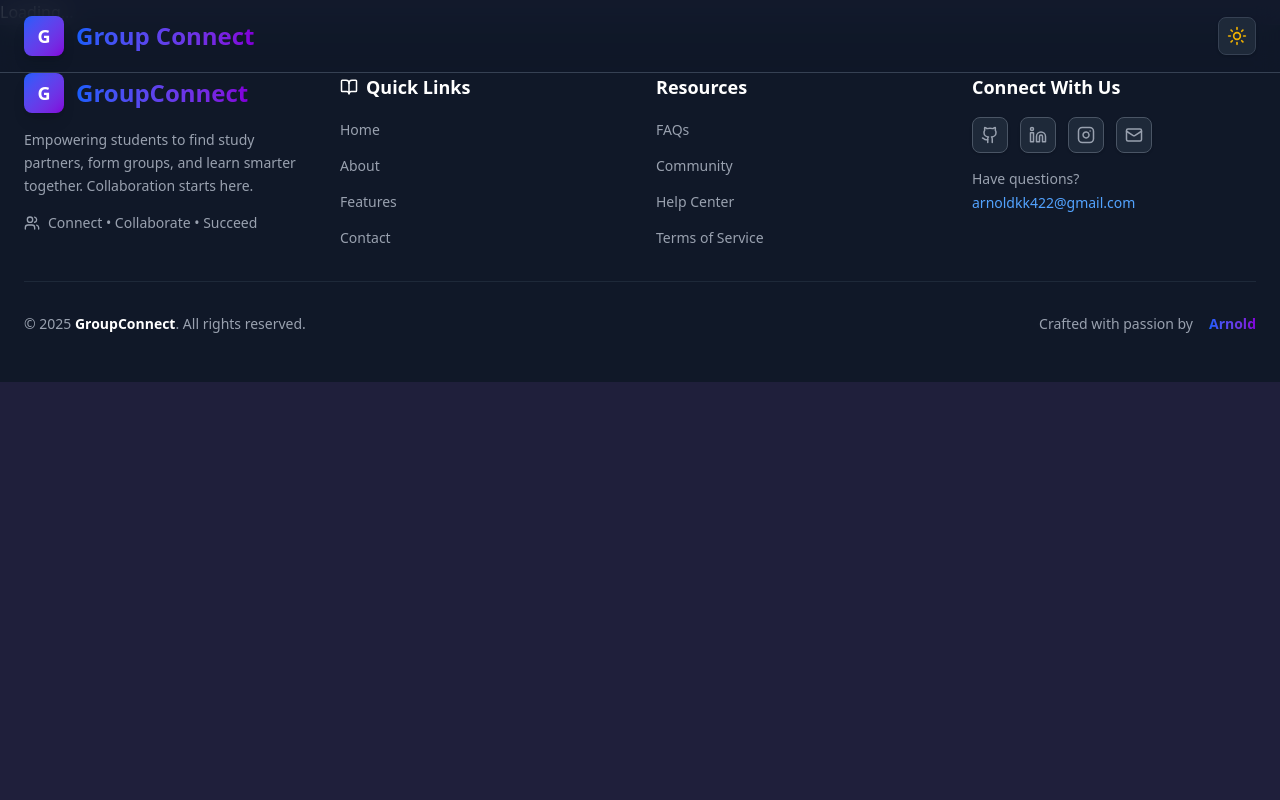
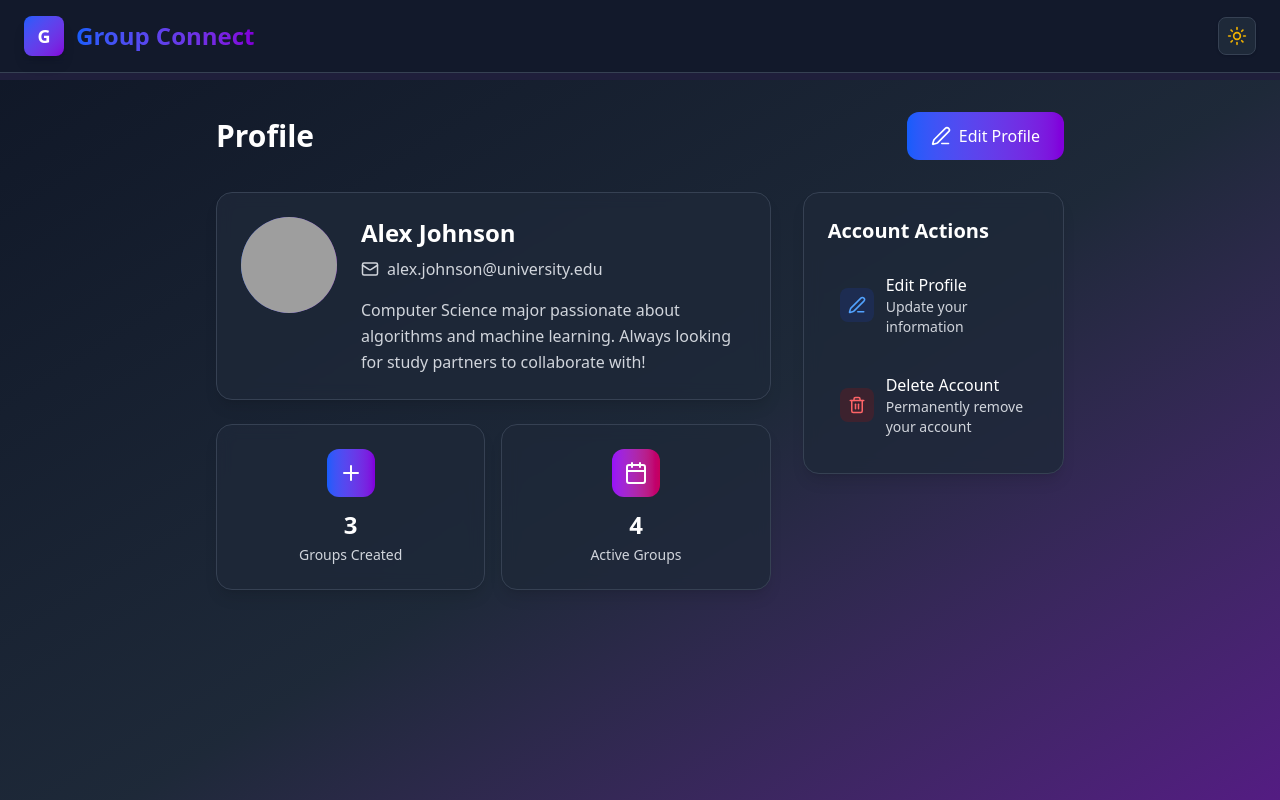
Before and after one commit to nianod/Group-connect, a React (Vite) app in the folder Clients/: page /profile in a window 1280 px wide. Shown: the top 800 px of the page. Built offline with nearby package versions, Linux system fonts and the light colour scheme; grey boxes are pictures that could not be loaded.

Commit message:
rollback

```diff
--- a/Clients/src/UI/Profile.tsx
+++ b/Clients/src/UI/Profile.tsx
@@ -1,58 +1,37 @@
-import React, { useState, useEffect } from "react";
-import {
-  Mail, Edit3, Camera, Save, X, Trash2, Plus, Calendar
-} from "lucide-react";
-import axios from "axios";
-import md5 from "md5";
+import React, { useState } from 'react';
+import { Mail, Edit3,Camera, Save, X, Trash2, Plus, Calendar } from 'lucide-react';
+import md5 from "md5"
 
-interface User {
-  name: string;
-  email: string;
-  bio?: string;
-  avatar?: string | null;
-}
+const Profile = () => {
+  const [isEditing, setIsEditing] = useState(false);
+  const [showDeleteConfirm, setShowDeleteConfirm] = useState(false);
+  const [user, setUser] = useState({
+    name: "Alex Johnson",
+    email: "alex.johnson@university.edu",
+    role: "Student",
+    university: "University of California",
+    bio: "Computer Science major passionate about algorithms and machine learning. Always looking for study partners to collaborate with!",
+    avatar: null
+  });
+
+
 
 const getGravatar = (email: string) => {
   const hash = md5(email.trim().toLowerCase());
   return `https://www.gravatar.com/avatar/${hash}?d=identicon&s=200`;
 };
 
-const Profile = () => {
-  const [user, setUser] = useState<User | null>(null);
-  const [editedUser, setEditedUser] = useState<User | null>(null);
-  const [isEditing, setIsEditing] = useState(false);
-  const [showDeleteConfirm, setShowDeleteConfirm] = useState(false);
+
+  const [editedUser, setEditedUser] = useState(user);
 
   const groupStats = [
     { icon: Plus, label: "Groups Created", value: "3", color: "from-blue-600 to-purple-700" },
     { icon: Calendar, label: "Active Groups", value: "4", color: "from-purple-600 to-pink-700" },
   ];
 
-  // Fetch user data from backend
-  useEffect(() => {
-    const fetchUser = async () => {
-      const token = localStorage.getItem("token");
-      if (!token) return;
-
-      try {
-        const res = await axios.get("http://localhost:8000/user/me", {
-          headers: { Authorization: `Bearer ${token}` },
-        });
-        setUser(res.data);
-        setEditedUser(res.data);
-      } catch (err) {
-        console.error(err);
-      }
-    };
-    fetchUser();
-  }, []);
-
-  if (!user || !editedUser) return <p>Loading...</p>;
-
   const handleSave = () => {
     setUser(editedUser);
     setIsEditing(false);
-    // TODO: send editedUser to backend for updating
   };
 
   const handleCancel = () => {
@@ -72,9 +51,9 @@ const Profile = () => {
   };
 
   const handleDeleteAccount = () => {
+    // Add account deletion logic here
     console.log("Account deletion requested");
     setShowDeleteConfirm(false);
-    // TODO: call backend API to delete account
   };
 
   return (
@@ -86,7 +65,7 @@ const Profile = () => {
           {!isEditing ? (
             <button
               onClick={() => setIsEditing(true)}
-              className="flex items-center gap-2 bg-gradient-to-r from-blue-600 to-purple-700 text-white px-6 py-3 rounded-xl hover:from-blue-700 hover:to-purple-800 transition-all duration-200 transform hover:scale-105"
+              className="flex cursor-pointer items-center gap-2 bg-gradient-to-r from-blue-600 to-purple-700 text-white px-6 py-3 rounded-xl hover:from-blue-700 hover:to-purple-800 transition-all duration-200 transform hover:scale-105"
             >
               <Edit3 size={20} />
               Edit Profile
@@ -95,14 +74,14 @@ const Profile = () => {
             <div className="flex gap-3">
               <button
                 onClick={handleCancel}
-                className="flex items-center gap-2 border border-gray-300 dark:border-gray-600 text-gray-700 dark:text-gray-300 px-6 py-3 rounded-xl hover:border-red-500 dark:hover:border-red-400 transition-colors"
+                className="flex cursor-pointer items-center gap-2 border border-gray-300 dark:border-gray-600 text-gray-700 dark:text-gray-300 px-6 py-3 rounded-xl hover:border-red-500 dark:hover:border-red-400 transition-colors"
               >
                 <X size={20} />
                 Cancel
               </button>
               <button
                 onClick={handleSave}
-                className="flex items-center gap-2 bg-gradient-to-r from-green-600 to-blue-700 text-white px-6 py-3 rounded-xl hover:from-green-700 hover:to-blue-800 transition-all duration-200 transform hover:scale-105"
+                className="flex items-center cursor-pointer gap-2 bg-gradient-to-r from-green-600 to-blue-700 text-white px-6 py-3 rounded-xl hover:from-green-700 hover:to-blue-800 transition-all duration-200 transform hover:scale-105"
               >
                 <Save size={20} />
                 Save Changes
@@ -112,18 +91,20 @@ const Profile = () => {
         </div>
 
         <div className="grid grid-cols-1 lg:grid-cols-3 gap-8">
-          {/* Left Column */}
+          {/* Left Column - Profile Info */}
           <div className="lg:col-span-2 space-y-6">
+            {/* Profile Card */}
             <div className="bg-white/80 dark:bg-gray-800/80 backdrop-blur-sm rounded-2xl p-6 shadow-lg border border-gray-200 dark:border-gray-700">
               <div className="flex items-start gap-6">
-                {/* Avatar */}
+                {/* Avatar Section */}
                 <div className="relative">
                   <div className="w-24 h-24 bg-gradient-to-r from-blue-600 to-purple-700 rounded-full flex items-center justify-center text-white text-2xl font-bold">
                       <img
-                      src={editedUser.avatar || getGravatar(editedUser.email)}
-                      alt={editedUser.name}
+                        src={user.avatar || getGravatar(user.email)}
+                        alt={user.name}
                         className="w-full h-full rounded-full object-cover"
                       />
+
                   </div>
                   {isEditing && (
                     <label className="absolute bottom-0 right-0 bg-white dark:bg-gray-700 p-2 rounded-full shadow-lg cursor-pointer hover:scale-110 transition-transform duration-200">
@@ -142,73 +123,157 @@ const Profile = () => {
                 <div className="flex-1 space-y-4">
                   {isEditing ? (
                     <div className="space-y-4">
+                      <div>
+                        <label className="block text-sm font-medium text-gray-700 dark:text-gray-300 mb-2">
+                          Full Name
+                        </label>
                         <input
                           type="text"
                           value={editedUser.name}
                           onChange={(e) => setEditedUser({ ...editedUser, name: e.target.value })}
                           className="w-full px-4 py-2 bg-white dark:bg-gray-700 border border-gray-300 dark:border-gray-600 rounded-xl focus:outline-none focus:ring-2 focus:ring-blue-500 focus:border-transparent"
                         />
+                      </div>
+                      <div>
+                        <label className="block text-sm font-medium text-gray-700 dark:text-gray-300 mb-2">
+                          Email
+                        </label>
                         <input
                           type="email"
                           value={editedUser.email}
                           onChange={(e) => setEditedUser({ ...editedUser, email: e.target.value })}
                           className="w-full px-4 py-2 bg-white dark:bg-gray-700 border border-gray-300 dark:border-gray-600 rounded-xl focus:outline-none focus:ring-2 focus:ring-blue-500 focus:border-transparent"
                         />
+                      </div>
+                      <div>
+                        <label className="block text-sm font-medium text-gray-700 dark:text-gray-300 mb-2">
+                          Bio
+                        </label>
                         <textarea
-                        value={editedUser.bio || ""}
+                          value={editedUser.bio}
                           onChange={(e) => setEditedUser({ ...editedUser, bio: e.target.value })}
                           rows={3}
                           className="w-full px-4 py-2 bg-white dark:bg-gray-700 border border-gray-300 dark:border-gray-600 rounded-xl focus:outline-none focus:ring-2 focus:ring-blue-500 focus:border-transparent resize-none"
                         />
                       </div>
+                    </div>
                   ) : (
                     <div className="space-y-4">
-                      <h2 className="text-2xl font-bold text-gray-900 dark:text-white">{user.name}</h2>
-                      <div className="flex items-center gap-2 text-gray-600 dark:text-gray-300">
+                      <div>
+                        <h2 className="text-2xl font-bold text-gray-900 dark:text-white mb-2">
+                          {user.name}
+                        </h2>
+                        <div className="flex items-center gap-2 text-gray-600 dark:text-gray-300 mb-4">
                           <Mail size={18} />
                           <span>{user.email}</span>
                         </div>
-                      <p className="text-gray-600 dark:text-gray-300">{user.bio}</p>
+                        <p className="text-gray-600 dark:text-gray-300 leading-relaxed">
+                          {user.bio}
+                        </p>
+                      </div>
                     </div>
                   )}
                 </div>
               </div>
             </div>
+
+            {/* Group Stats */}
+            <div className="grid grid-cols-1 md:grid-cols-2 gap-4">
+              {groupStats.map((stat, index) => (
+                <div
+                  key={index}
+                  className="bg-white/80 dark:bg-gray-800/80 backdrop-blur-sm rounded-2xl p-6 shadow-lg border border-gray-200 dark:border-gray-700 text-center group hover:shadow-xl transition-all duration-300 transform hover:-translate-y-1"
+                >
+                  <div className={`w-12 h-12 bg-gradient-to-r ${stat.color} rounded-xl flex items-center justify-center mx-auto mb-3 group-hover:scale-110 transition-transform duration-300`}>
+                    <stat.icon className="text-white" size={24} />
+                  </div>
+                  <p className="text-2xl font-bold text-gray-900 dark:text-white mb-1">
+                    {stat.value}
+                  </p>
+                  <p className="text-gray-600 dark:text-gray-300 text-sm">
+                    {stat.label}
+                  </p>
+                </div>
+              ))}
+            </div>
           </div>
 
           {/* Right Column - Actions */}
           <div className="space-y-6">
+            {/* Account Actions */}
             <div className="bg-white/80 dark:bg-gray-800/80 backdrop-blur-sm rounded-2xl p-6 shadow-lg border border-gray-200 dark:border-gray-700">
-              <h3 className="text-xl font-semibold text-gray-900 dark:text-white mb-4">Account Actions</h3>
-              <button onClick={() => setIsEditing(true)} className="w-full flex items-center gap-3 p-3 rounded-xl hover:bg-gray-50 dark:hover:bg-gray-700/50 transition-all duration-200 text-left">
+              <h3 className="text-xl font-semibold text-gray-900 dark:text-white mb-4">
+                Account Actions
+              </h3>
+              <div className="space-y-3">
+                <button
+                  onClick={() => setIsEditing(true)}
+                  className="w-full flex items-center gap-3 p-3 rounded-xl hover:bg-gray-50 dark:hover:bg-gray-700/50 transition-all duration-200 text-left"
+                >
                   <div className="p-2 rounded-lg bg-blue-100 dark:bg-blue-900/30 text-blue-600 dark:text-blue-400">
                     <Edit3 size={18} />
                   </div>
-                <p>Edit Profile</p>
+                  <div>
+                    <p className="font-medium text-gray-900 dark:text-white">Edit Profile</p>
+                    <p className="text-sm text-gray-600 dark:text-gray-300">Update your information</p>
+                  </div>
                 </button>
-              <button onClick={() => setShowDeleteConfirm(true)} className="w-full flex items-center gap-3 p-3 rounded-xl hover:bg-red-50 dark:hover:bg-red-900/20 transition-all duration-200 text-left">
+
+                <button
+                  onClick={() => setShowDeleteConfirm(true)}
+                  className="w-full flex items-center gap-3 p-3 rounded-xl hover:bg-red-50 dark:hover:bg-red-900/20 transition-all duration-200 text-left"
+                >
                   <div className="p-2 rounded-lg bg-red-100 dark:bg-red-900/30 text-red-600 dark:text-red-400">
                     <Trash2 size={18} />
                   </div>
-                <p>Delete Account</p>
+                  <div>
+                    <p className="font-medium text-gray-900 dark:text-white">Delete Account</p>
+                    <p className="text-sm text-gray-600 dark:text-gray-300">Permanently remove your account</p>
+                  </div>
                 </button>
               </div>
             </div>
           </div>
         </div>
+      </div>
 
-      {/* Delete Modal */}
+      {/* Delete Confirmation Modal */}
       {showDeleteConfirm && (
-        <div className="fixed inset-0 flex items-center justify-center bg-black/30">
-          <div className="bg-white dark:bg-gray-800 p-6 rounded-2xl shadow-2xl w-96">
-            <h3 className="text-xl font-bold mb-2">Delete Account?</h3>
-            <p className="mb-4">This action cannot be undone.</p>
+        <>
+          <div
+            className="fixed inset-0 backdrop-blur-md"
+            onClick={() => setShowDeleteConfirm(false)}
+          />
+          <div className="fixed top-1/2 left-1/2 transform -translate-x-1/2 -translate-y-1/2 z-[9999] w-96">
+            <div className="bg-white dark:bg-gray-800 rounded-2xl p-6 shadow-2xl border border-gray-200 dark:border-gray-700">
+              <div className="text-center">
+                <div className="w-16 h-16 bg-red-100 dark:bg-red-900/30 rounded-full flex items-center justify-center mx-auto mb-4">
+                  <Trash2 className="text-red-600 dark:text-red-400" size={24} />
+                </div>
+                <h3 className="text-xl font-bold text-gray-900 dark:text-white mb-2">
+                  Delete Account?
+                </h3>
+                <p className="text-gray-600 dark:text-gray-300 mb-6">
+                  This action cannot be undone. All your data, groups, and sessions will be permanently removed.
+                </p>
                 <div className="flex gap-3">
-              <button onClick={() => setShowDeleteConfirm(false)} className="flex-1 border py-2 rounded-xl">Cancel</button>
-              <button onClick={handleDeleteAccount} className="flex-1 bg-red-600 text-white py-2 rounded-xl">Delete</button>
+                  <button
+                    onClick={() => setShowDeleteConfirm(false)}
+                    className="flex-1 border border-gray-300 dark:border-gray-600 text-gray-700 dark:text-gray-300 py-3 rounded-xl hover:border-gray-400 dark:hover:border-gray-500 transition-colors"
+                  >
+                    Cancel
+                  </button>
+                  <button
+                    onClick={handleDeleteAccount}
+                    className="flex-1 bg-red-600 text-white py-3 rounded-xl hover:bg-red-700 transition-colors"
+                  >
+                    Delete Account
+                  </button>
                 </div>
               </div>
             </div>
+          </div>
+        </>
       )}
     </div>
   );
```
Also changed, not shown: 1 other file (tests, documents, lock files or other folders). Lines whose indentation alone changed are shown as unchanged.
